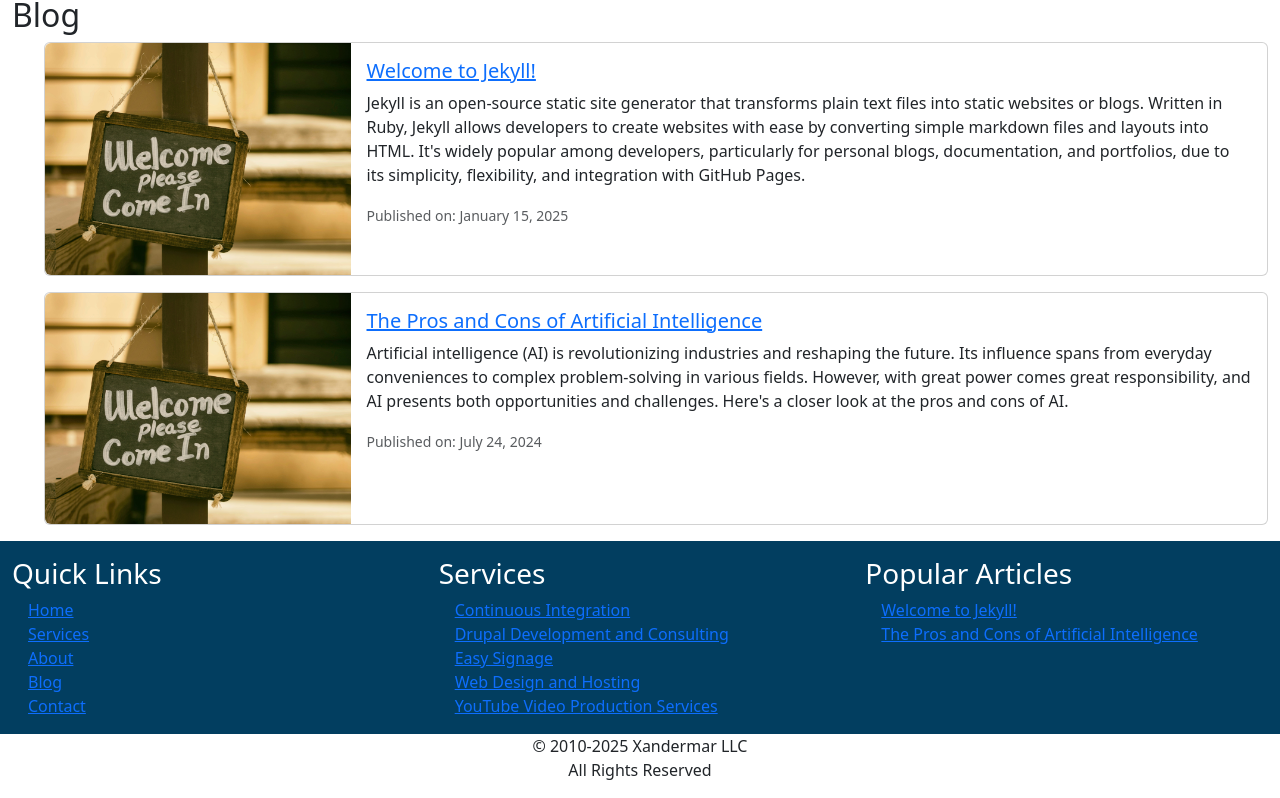
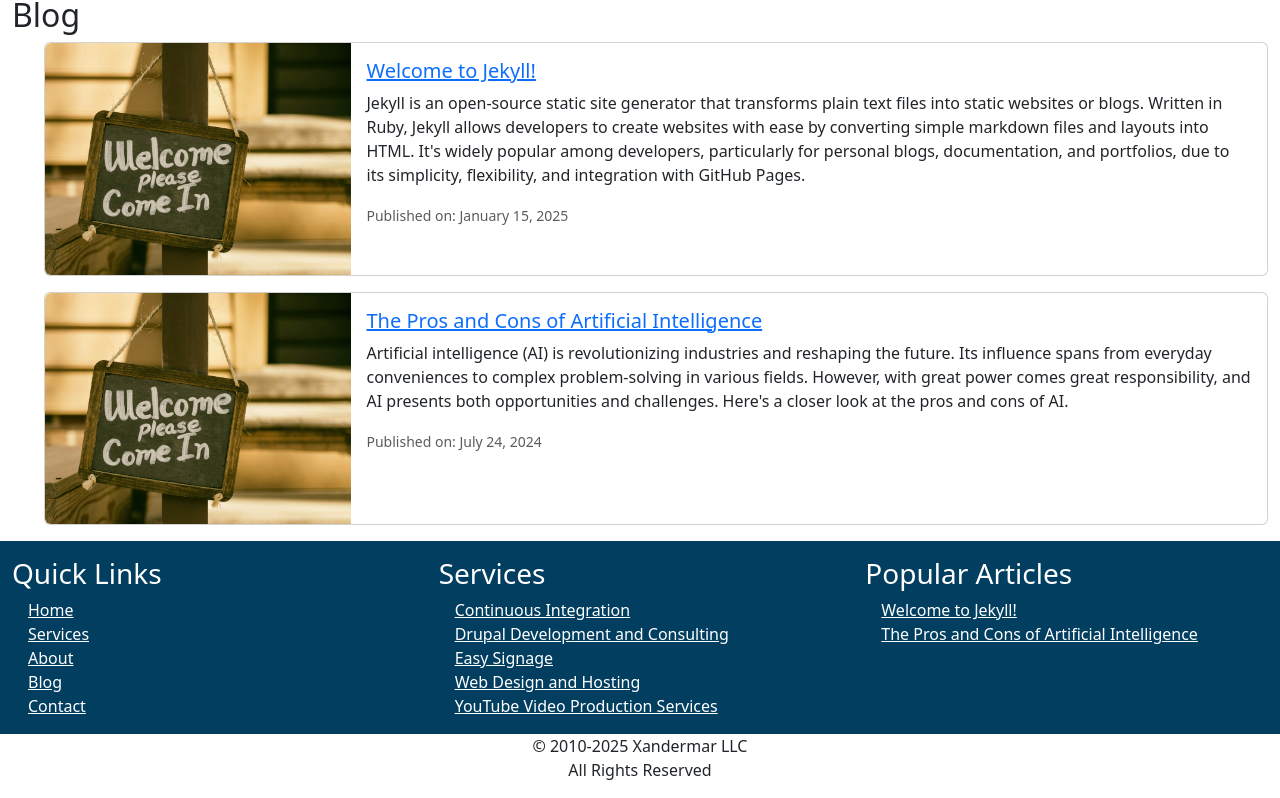
Before and after one commit to xandermar/delta, a Jekyll site: the page built from blog.md, in a window 1280 px wide. Shown: the part 121-919 px from the top of the page. Built offline with Jekyll 4.4.1, drawn with Linux system fonts in a browser that asks for light colours.

Commit message:
updated footer link color

```diff
--- a/assets/main.scss
+++ b/assets/main.scss
@@ -35,4 +35,10 @@ footer {
         padding: 0 0 0 1rem;
         margin: 0;
     }
+    a{
+        color: #fff;
+        &:hover{
+            color: #ddd;
+        }
+    }
 }
```
